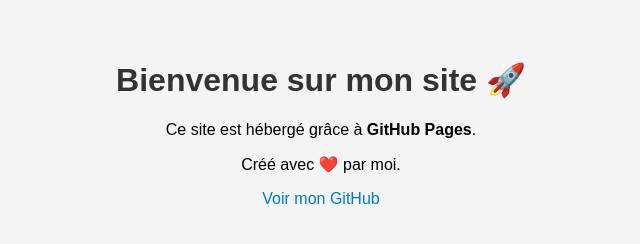
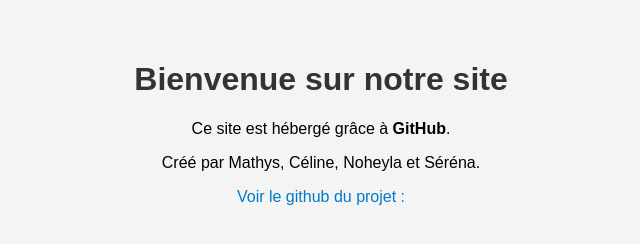
Before and after one commit to Aid4n4/Projet-git, a plain HTML site: page index.html in a window 1280 px wide. Shown: the whole page, without its empty margins (319-959 px from the left). Drawn offline with Linux system fonts and the light colour scheme.

Commit message:
Update index.html

```diff
--- a/index.html
+++ b/index.html
@@ -3,7 +3,7 @@
 <head>
   <meta charset="UTF-8">
   <meta name="viewport" content="width=device-width, initial-scale=1">
-  <title>Mon premier site GitHub Pages</title>
+  <title> Site GitHub </title>
   <style>
     body {
       font-family: Arial, sans-serif;
@@ -25,9 +25,9 @@
   </style>
 </head>
 <body>
-  <h1>Bienvenue sur mon site 🚀</h1>
-  <p>Ce site est hébergé grâce à <strong>GitHub Pages</strong>.</p>
-  <p>Créé avec ❤️ par moi.</p>
-  <p><a href="https://github.com/">Voir mon GitHub</a></p>
+  <h1>Bienvenue sur notre site</h1>
+  <p>Ce site est hébergé grâce à <strong>GitHub</strong>.</p>
+  <p>Créé par Mathys, Céline, Noheyla et Séréna.</p>
+  <p><a href="https://github.com/Aid4n4">Voir le github du projet : </a></p>
 </body>
 </html>
```
